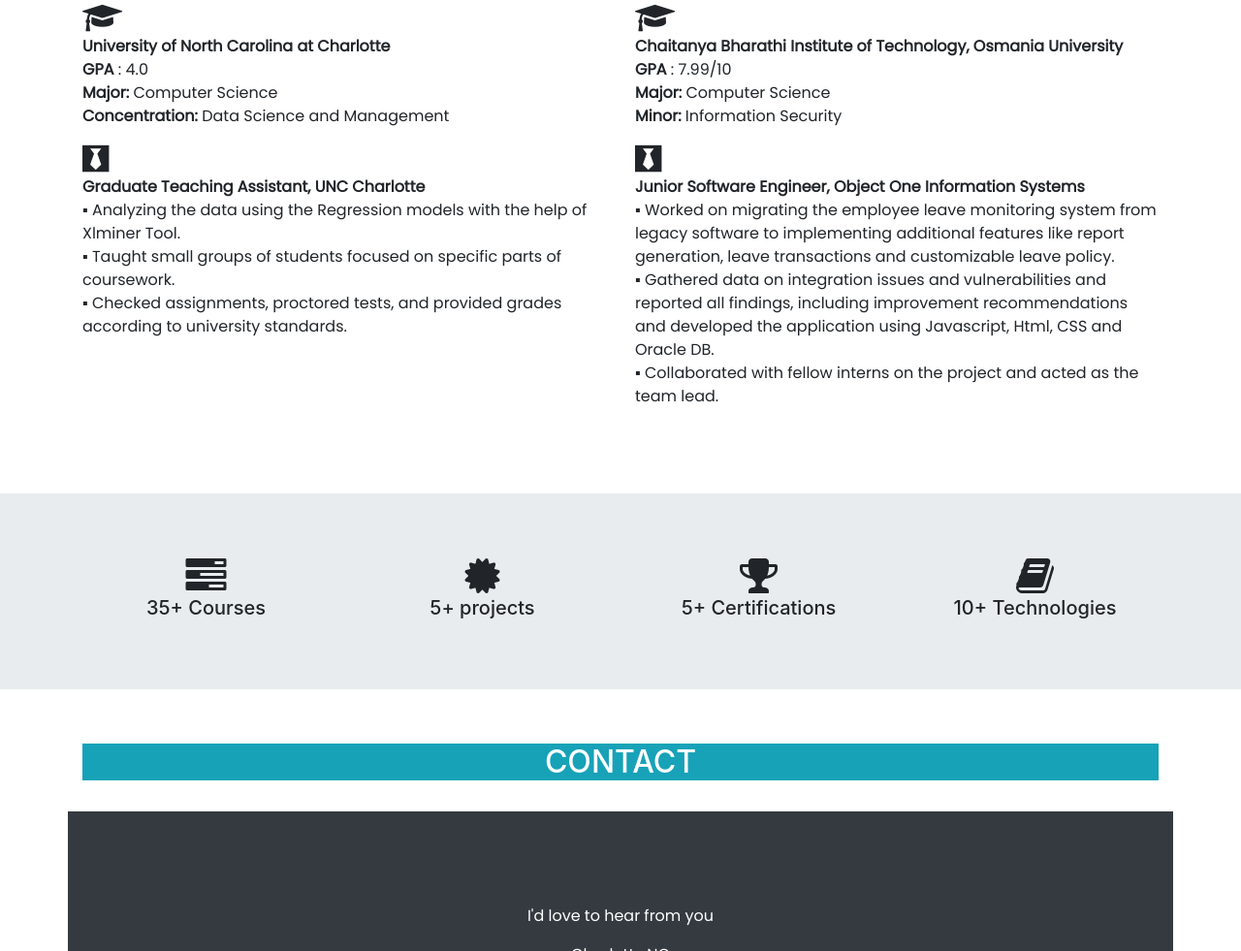
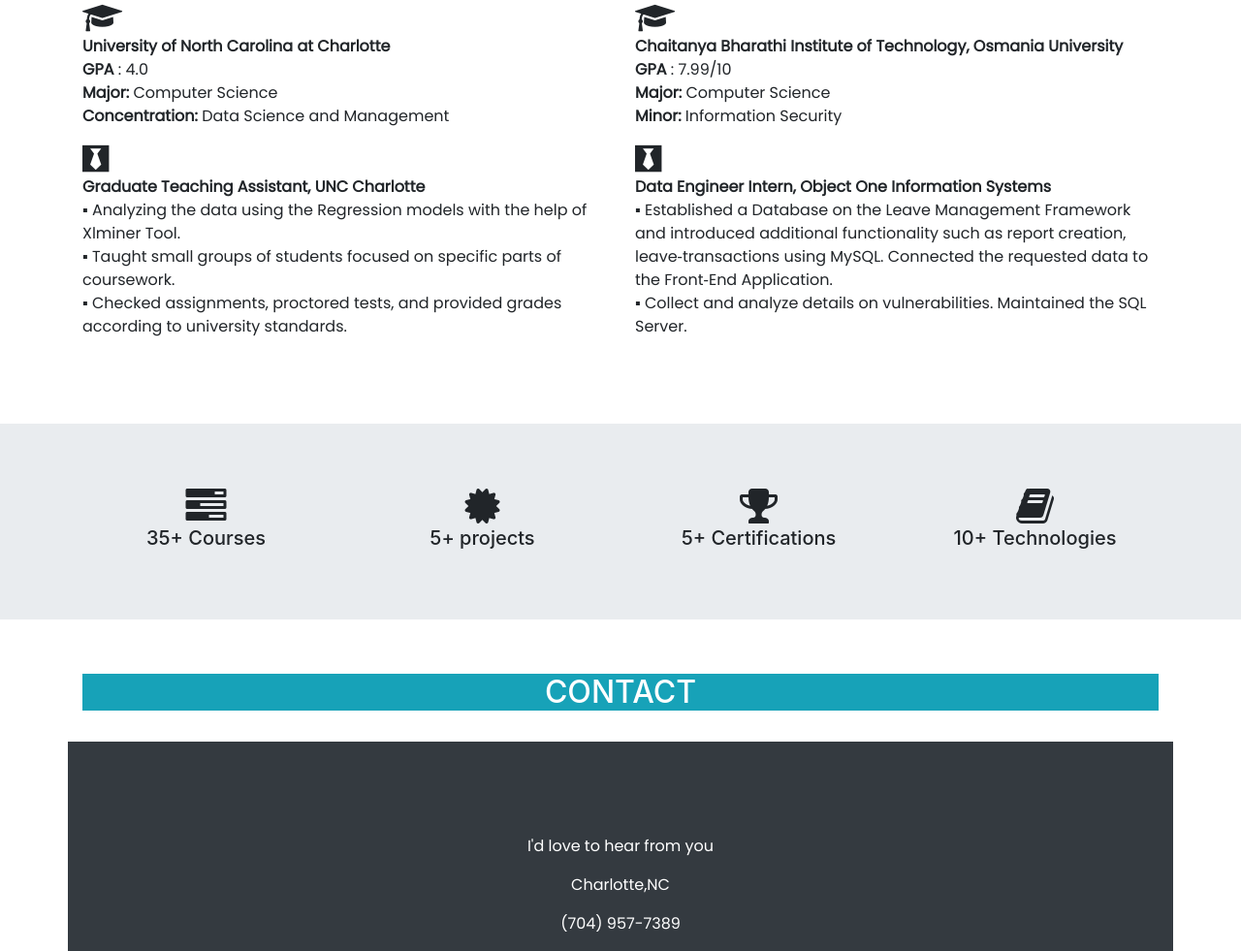
Before and after one commit to AkhilBattu/AB, a plain HTML site: page index.html in a window 1280 px wide. Shown: the part 2201-3182 px from the top of the page at 97% size. Drawn offline with nearby package versions, Linux system fonts and the light colour scheme.

Commit message:
Update index.html

```diff
--- a/index.html
+++ b/index.html
@@ -227,12 +227,10 @@
 				<div class="col-lg-6 col-xs-12">
 					<div style="text-align: left;">
 						<div class="fafa"><i class="fa fa-black-tie" aria-hidden="true" style="font-size: 32px"></i></div>
-						<p style="font-family: Poppins"><strong>Junior Software Engineer, Object One Information Systems</strong><br>
-						▪ Worked on migrating the employee leave monitoring system from legacy software to implementing additional features
-like report generation, leave transactions and customizable leave policy.<br>
-						▪ Gathered data on integration issues and vulnerabilities and reported all findings, including improvement
-recommendations and developed the application using Javascript, Html, CSS and Oracle DB.<br>
-						▪ Collaborated with fellow interns on the project and acted as the team lead.
+						<p style="font-family: Poppins"><strong>Data Engineer Intern, Object One Information Systems</strong><br>
+						▪ Established a Database on the Leave Management Framework and introduced additional functionality such as report
+creation, leave‐transactions using MySQL. Connected the requested data to the Front‐End Application.<br>
+						▪ Collect and analyze details on vulnerabilities. Maintained the SQL Server.
 						</p>
 					</div>
 				</div>
```
